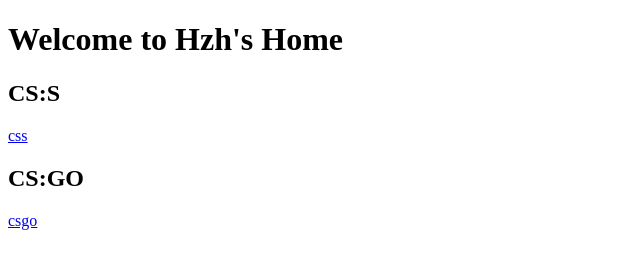
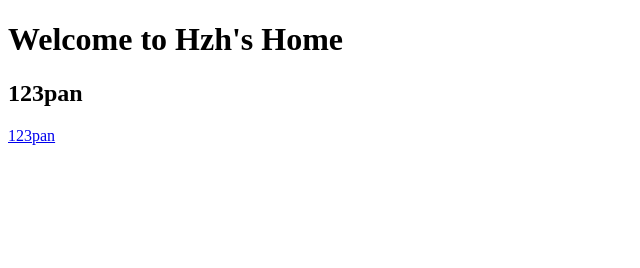
Before and after one commit to Hzh325/hzhhome, a plain HTML site: page index.html in a window 1280 px wide. Shown: the whole page, without its empty margins (0-640 px from the left). Drawn offline with Linux system fonts and the light colour scheme.

Commit message:
Add files via upload

```diff
--- a/index.html
+++ b/index.html
@@ -8,9 +8,7 @@
 </head>
 <body>
     <h1>Welcome to Hzh's Home</h1>
-    <h2>CS:S</h2>
-    <a href="https://183-255-110-76.pd1.cjjd19.com:30443/download-cdn.cjjd19.com/123-246/85966dbd/1831197009-0/85966dbd39fee2bfb7a847e37bf020f6/c-m12?v=5&t=1731294176&s=173129417677bffa5a197b62f5f6d84490fa96910b&r=6G711A&bzc=2&bzs=313833313139373030393a31383432303136393a333332383731303434383a31383331313937303039&filename=Counter-Strike+Source.zip&x-mf-biz-cid=1a22baff-aa06-4228-9587-57e70a8aa2b1-c4937c&cache_type=1&xmfcid=a7da0b23-af9c-4115-9e41-20ffaad5102e-0-50111d3b1">css </a>
-    <h2>CS:GO</h2>
-    <a href="https://183-255-110-74.pd1.cjjd19.com:30443/download-cdn.cjjd19.com/123-912/4f8cae84/1831197009-0/4f8cae84a3fe62374ed7a01b9403fb90/c-m42?v=5&t=1731305636&s=173130563644b69809ffb7f3e5641956ed71f8d1ca&r=T9QA7G&bzc=2&bzs=313833313139373030393a31383432303138333a333039303530373632343a31383331313937303039&filename=CSGO+v1.34.0.0.zip&x-mf-biz-cid=97461d18-09fb-40f7-be90-0a571b291d96-584000&cache_type=1&xmfcid=31e76ca3-3a8a-4930-879a-09d0311c3969-0-50111d3b1">csgo </a>
+    <h2>123pan</h2>
+    <a href="https://wwpt.lanzoul.com/iB8c62gd9i6f">123pan</a>
 </body>
 </html>
```
